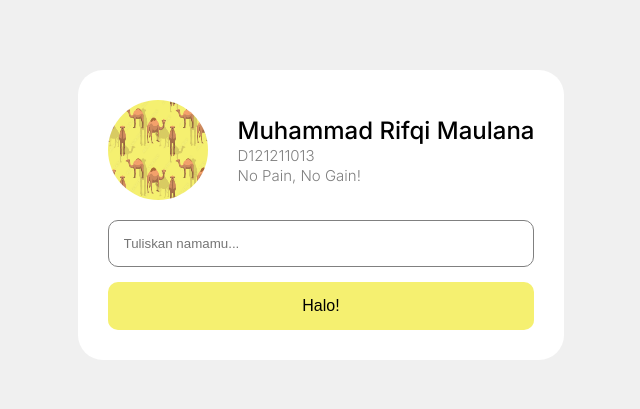
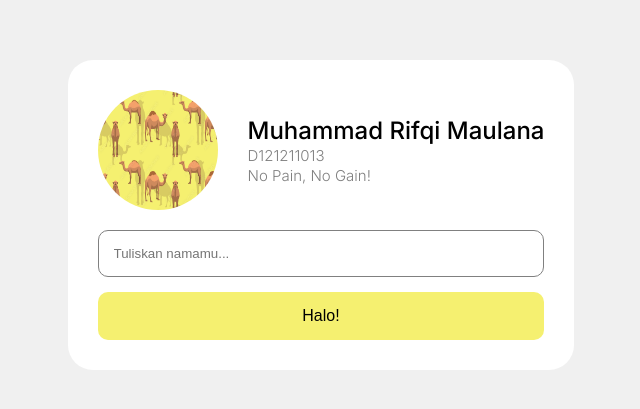
Before and after one commit to iqoypresto/banner-pmw, a Next.js app: page / in a window 1280 px wide. Shown: the part 185-594 px from the top of the page, without its empty margins (319-959 px from the left). Built offline with nearby package versions, Linux system fonts and the light colour scheme.

Commit message:
style: change the profile image width

```diff
--- a/src/components/card.js
+++ b/src/components/card.js
@@ -20,8 +20,8 @@ export const Card = () => {
             <div className="header-banner-wrapper">
                 <Image
                     src='/camel-img.png'
-                    width={100}
-                    height={100}
+                    width={120}
+                    height={120}
                     style={{
                         borderRadius: '50%',
                     }}
```
